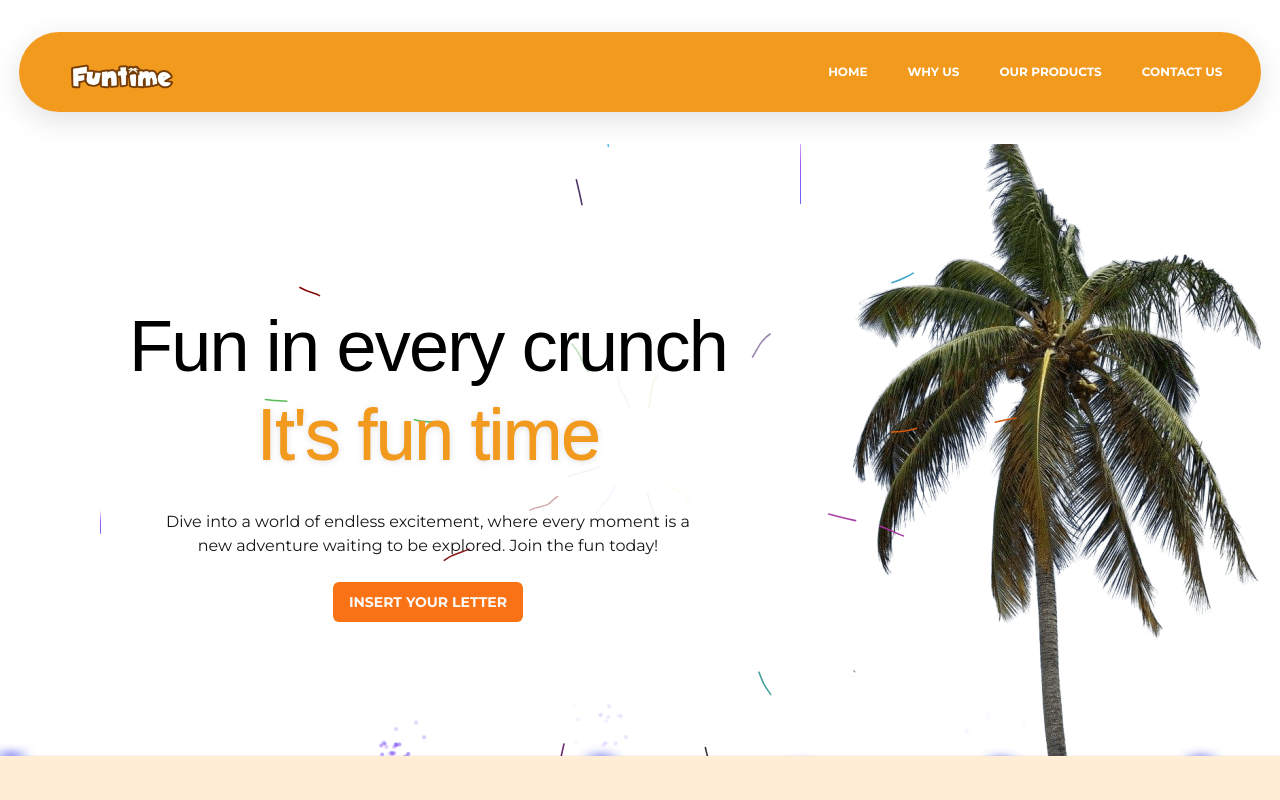
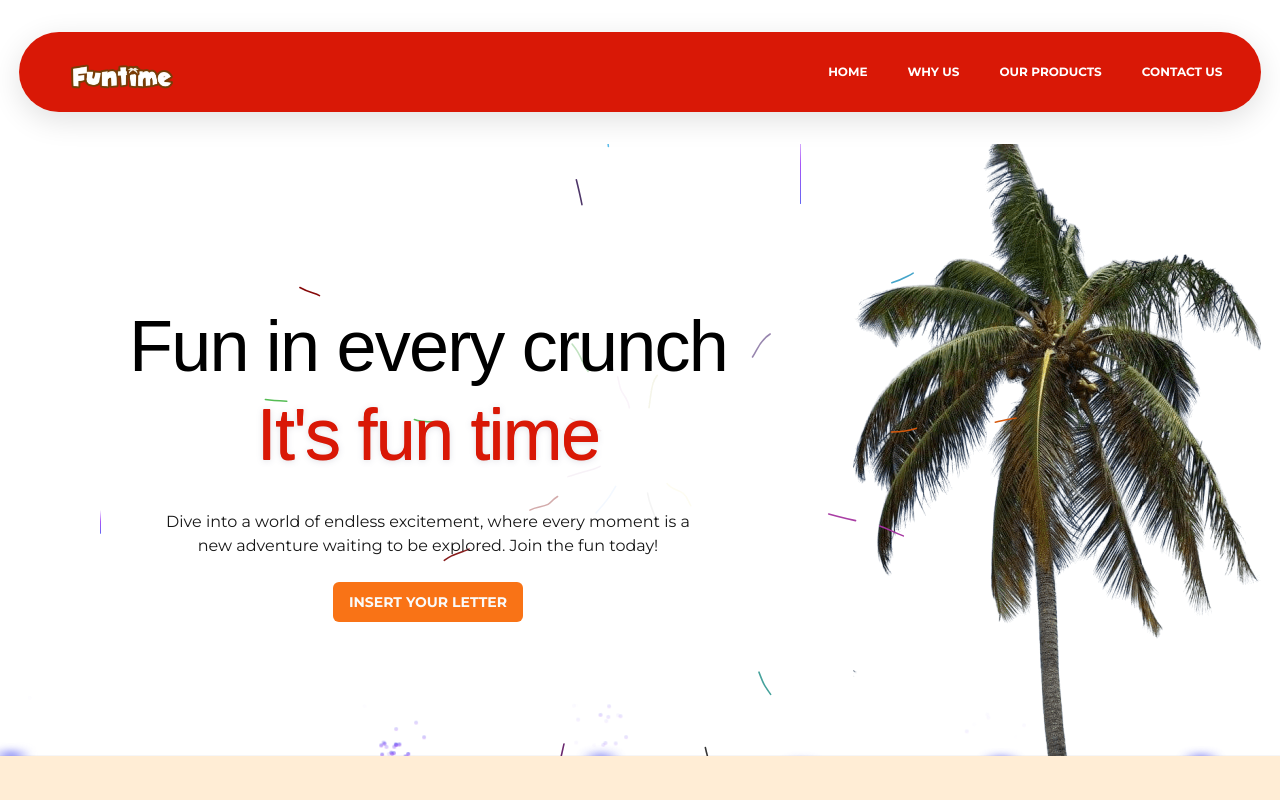
Before and after one commit to tomiwa-adelae/funtime, a Next.js app: page / in a window 1280 px wide. Shown: the top 800 px of the page. Built offline with nearby package versions, Linux system fonts and the light colour scheme; a web font is replaced by a local one.

Commit message:
Ready for deployment

```diff
--- a/components/ui/infinite-moving-cards.tsx
+++ b/components/ui/infinite-moving-cards.tsx
@@ -81,13 +81,7 @@ export const InfiniteMovingCards = ({
 		}
 	};
 	return (
-		<div
-			ref={containerRef}
-			className={cn(
-				"scroller relative z-20  max-w-7xl overflow-hidden  [mask-image:linear-gradient(to_right,transparent,white_20%,white_80%,transparent)]",
-				className
-			)}
-		>
+		<div ref={containerRef} className={cn(className)}>
 			<ul
 				ref={scrollerRef}
 				className={cn(
--- a/tailwind.config.ts
+++ b/tailwind.config.ts
@@ -18,8 +18,11 @@ const config: Config = {
 				center: true,
 			},
 			colors: {
+				red: {
+					400: "#fbde3d",
+				},
 				orange: {
-					400: "#F29A1E",
+					400: "#d91806",
 				},
 				background: "hsl(var(--background))",
 				foreground: "hsl(var(--foreground))",
```
